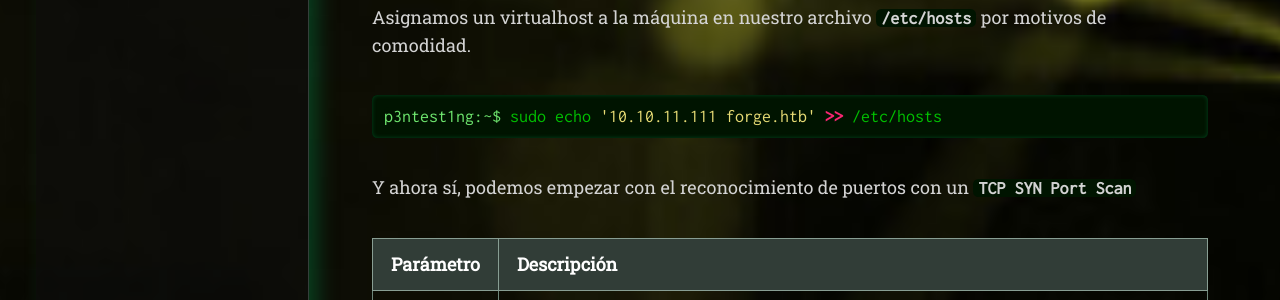
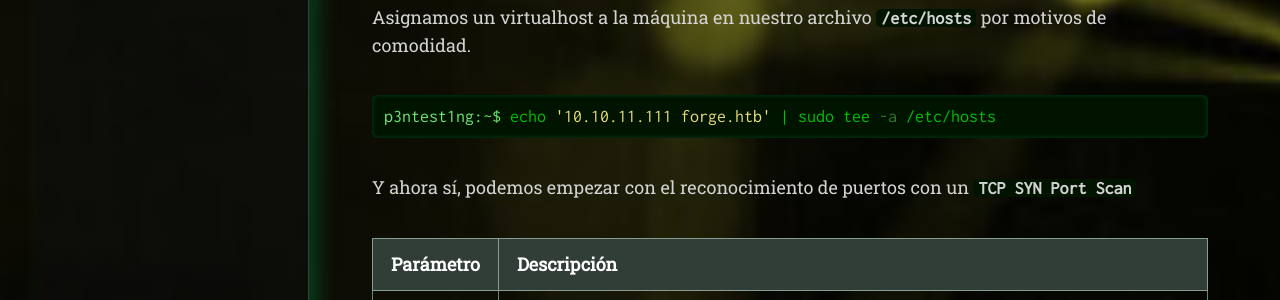
Before and after one commit to WildZarek/wildzarek.github.io, a Jekyll site: the page built from _posts/2022-01-22-forge-htb.md, in a window 1280 px wide. Shown: the part 2073-2373 px from the top of the page. Built offline with Jekyll 4.4.1, drawn with Linux system fonts in a browser that asks for light colours; nearby versions of some CDN libraries; some web fonts are replaced; some of the changed text lies outside the part shown.

Commit message:
Minor changes

````diff
--- a/_posts/2022-01-22-forge-htb.md
+++ b/_posts/2022-01-22-forge-htb.md
@@ -29,7 +29,7 @@
 Asignamos un virtualhost a la máquina en nuestro archivo **`/etc/hosts`** por motivos de comodidad.
 
 ```console
-p3ntest1ng:~$ sudo echo '10.10.11.111 forge.htb' >> /etc/hosts
+p3ntest1ng:~$ echo '10.10.11.111 forge.htb' | sudo tee -a /etc/hosts
 ```
 
 Y ahora sí, podemos empezar con el reconocimiento de puertos con un **`TCP SYN Port Scan`**
@@ -138,7 +138,7 @@
 | --hc=404  | Oculta todos los códigos de estado 404 |
 
 ```console
-p3ntest1ng:~$ wfuzz -c -w /usr/share/wordlists/dirb/common.txt --hc=404 http://forge.htb/FUZZ 2>/dev/null
+p3ntest1ng:~$ wfuzz -c -w /usr/share/wordlists/dirb/common.txt --hc 404 http://forge.htb/FUZZ 2>/dev/null
 
 ********************************************************
 * Wfuzz 3.1.0 - The Web Fuzzer                         *
@@ -175,7 +175,7 @@
 | -t        | Nos permite lanzar el comando con N threads |
 
 ```console
-p3ntest1ng:~$ wfuzz -c -w /usr/share/wordlists/SecLists/Discovery/DNS/subdomains-top1million-110000.txt --sc=200 -H "Host: FUZZ.forge.htb" -u http://forge.htb/ -t 50 2>/dev/null
+p3ntest1ng:~$ wfuzz -c -w /usr/share/wordlists/SecLists/Discovery/DNS/subdomains-top1million-110000.txt --sc 200 -H "Host: FUZZ.forge.htb" -u http://forge.htb/ -t 50 2>/dev/null
 
 ********************************************************
 * Wfuzz 3.1.0 - The Web Fuzzer                         *
@@ -449,5 +449,7 @@
 
 ### ¡Gracias por leer hasta el final!
 
-#### Una máquina entretenida de realizar, a pesar de ser dificultad media me ha resultado bastante fácil todo el proceso de intrusión y la escalada de privilegios fue de risa. Útil para reforzar conocimientos ya adquiridos previamente.
+Una máquina entretenida de realizar, a pesar de ser dificultad media me ha resultado bastante fácil todo el proceso de intrusión y la escalada de privilegios fue de risa.
+Útil para reforzar conocimientos ya adquiridos previamente.
+
 #### Nos vemos en un próximo. ¡Feliz hacking! ☠
````
Also changed, not shown: other parts of _posts/2022-01-22-forge-htb.md (+2 -2 lines), _posts/2022-01-08-previse-htb.md (+3 -3 lines).
